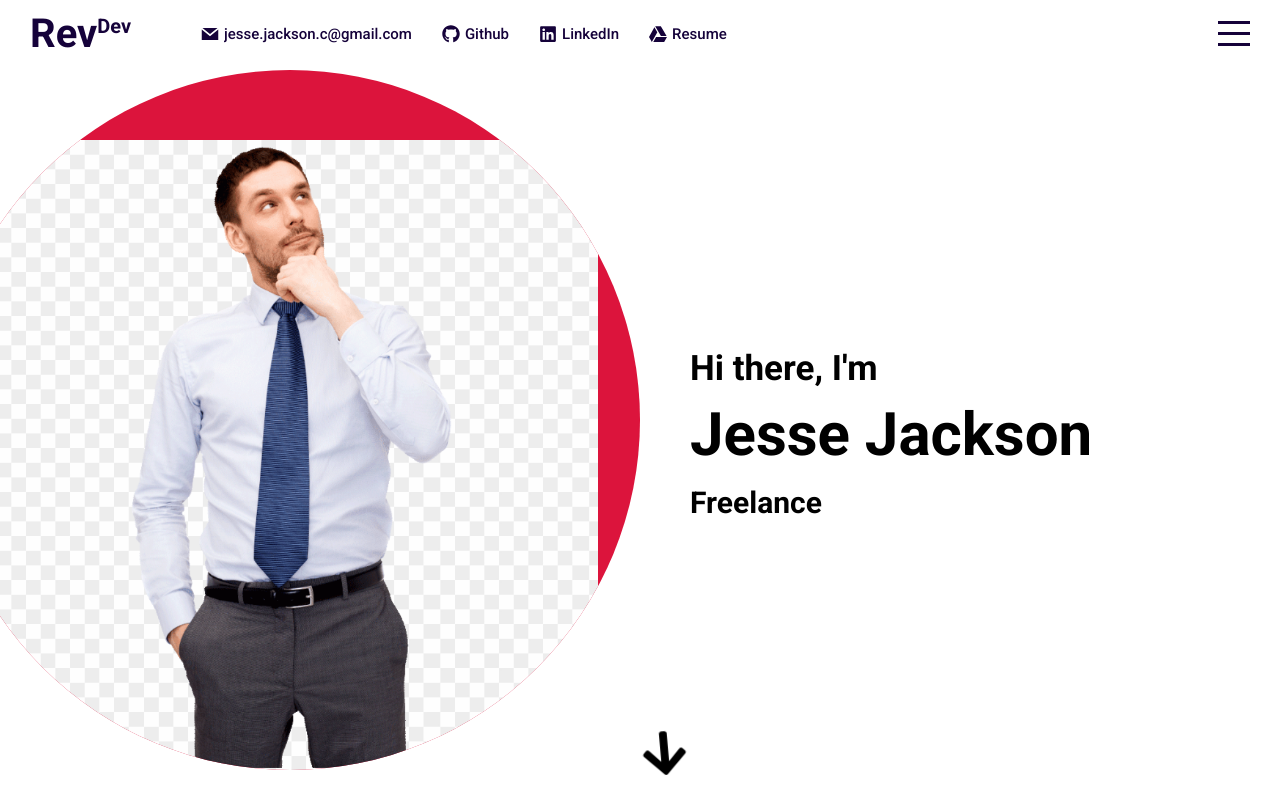
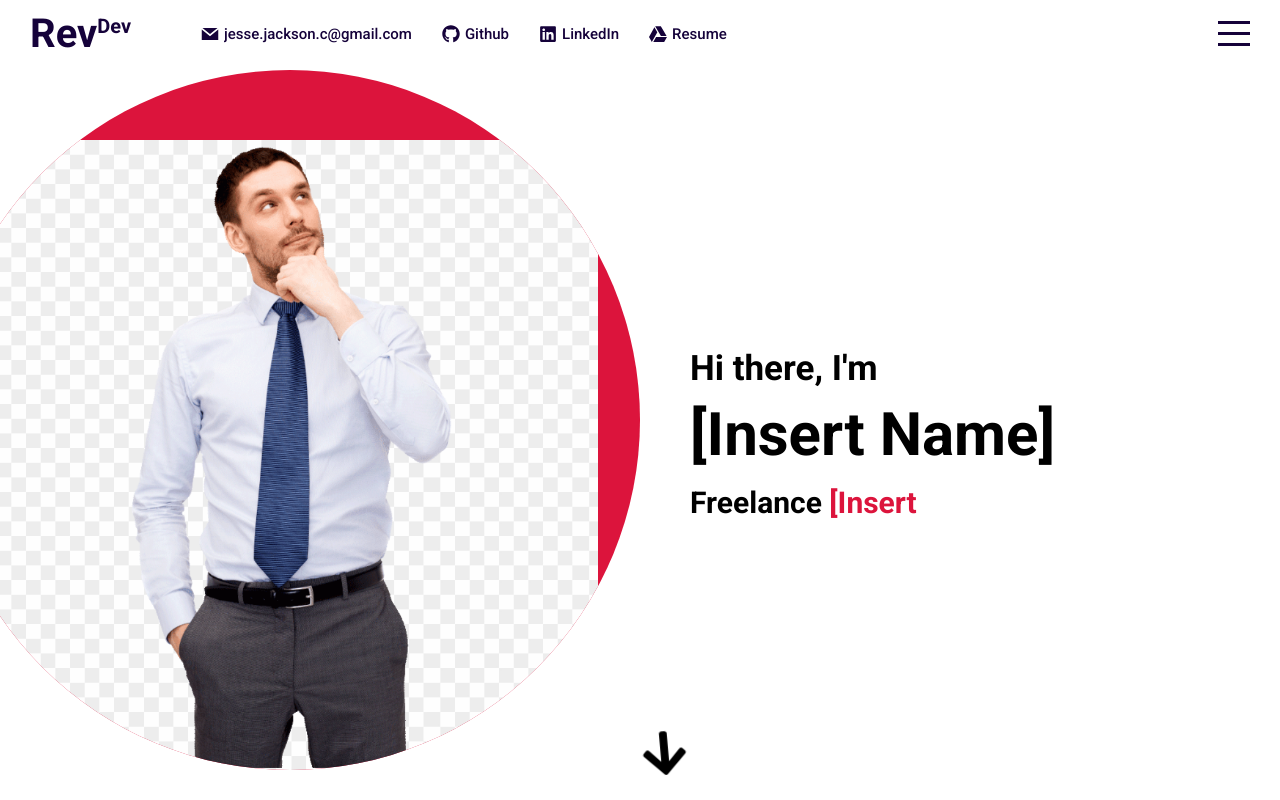
Before and after one commit to JesseJ713/template-portfolio, a React (Create React App) app: page / in a window 1280 px wide. Built offline with nearby package versions, Linux system fonts and the light colour scheme.

Commit message:
Modified intro for template

```diff
--- a/src/components/intro/Intro.jsx
+++ b/src/components/intro/Intro.jsx
@@ -10,7 +10,7 @@ export default function Intro() {
         init(textRef.current, {
             showCursor: true,
             backDelay: 1500,
-            strings: ['Full Stack Developer', 'Designer', 'Musician'],
+            strings: ['[Insert Title]'],
         });
     }, []);
 
@@ -24,7 +24,7 @@ export default function Intro() {
             <div className='right'>
                 <div className='wrapper'>
                     <h2>Hi there, I'm</h2>
-                    <h1>Jesse Jackson</h1>
+                    <h1>[Insert Name]</h1>
                     <h3>
                         Freelance <span ref={textRef}></span>
                     </h3>
```
